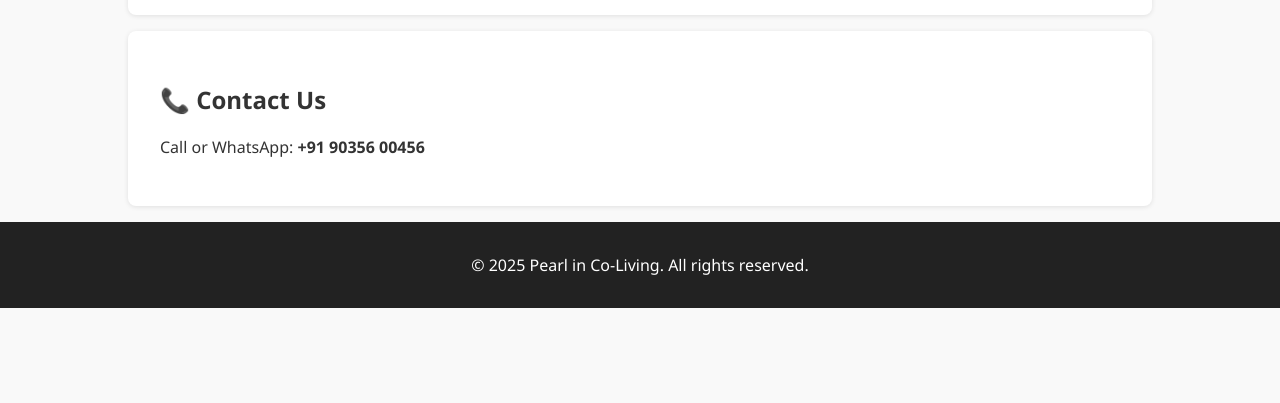
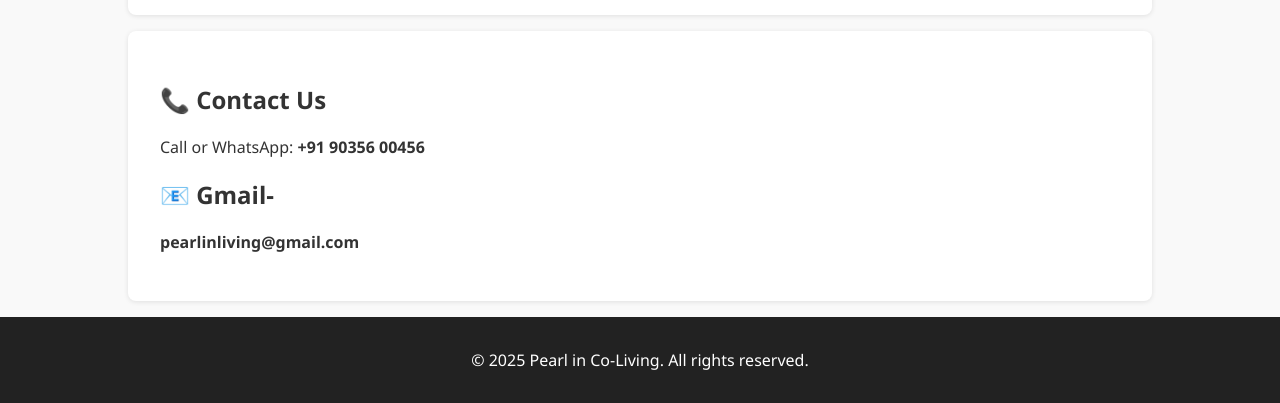
Before and after one commit to greeshmanth7799/pearl-in-living, a plain HTML site: page index.html in a window 1280 px wide. Shown: the part 1508-1911 px from the top of the page. Before the commit the page ends 1816 px from the top, so only its background shows below. Drawn offline with Linux system fonts and the light colour scheme.

Commit message:
Update index.html

```diff
--- a/index.html
+++ b/index.html
@@ -125,6 +125,8 @@
     <section class="contact">
         <h2>📞 Contact Us</h2>
         <p>Call or WhatsApp: <strong>+91 90356 00456</strong></p>
+        <h2>📧 Gmail- </h2>
+        <p>  <strong> pearlinliving@gmail.com</strong></p>
 
     </section>
 
```
